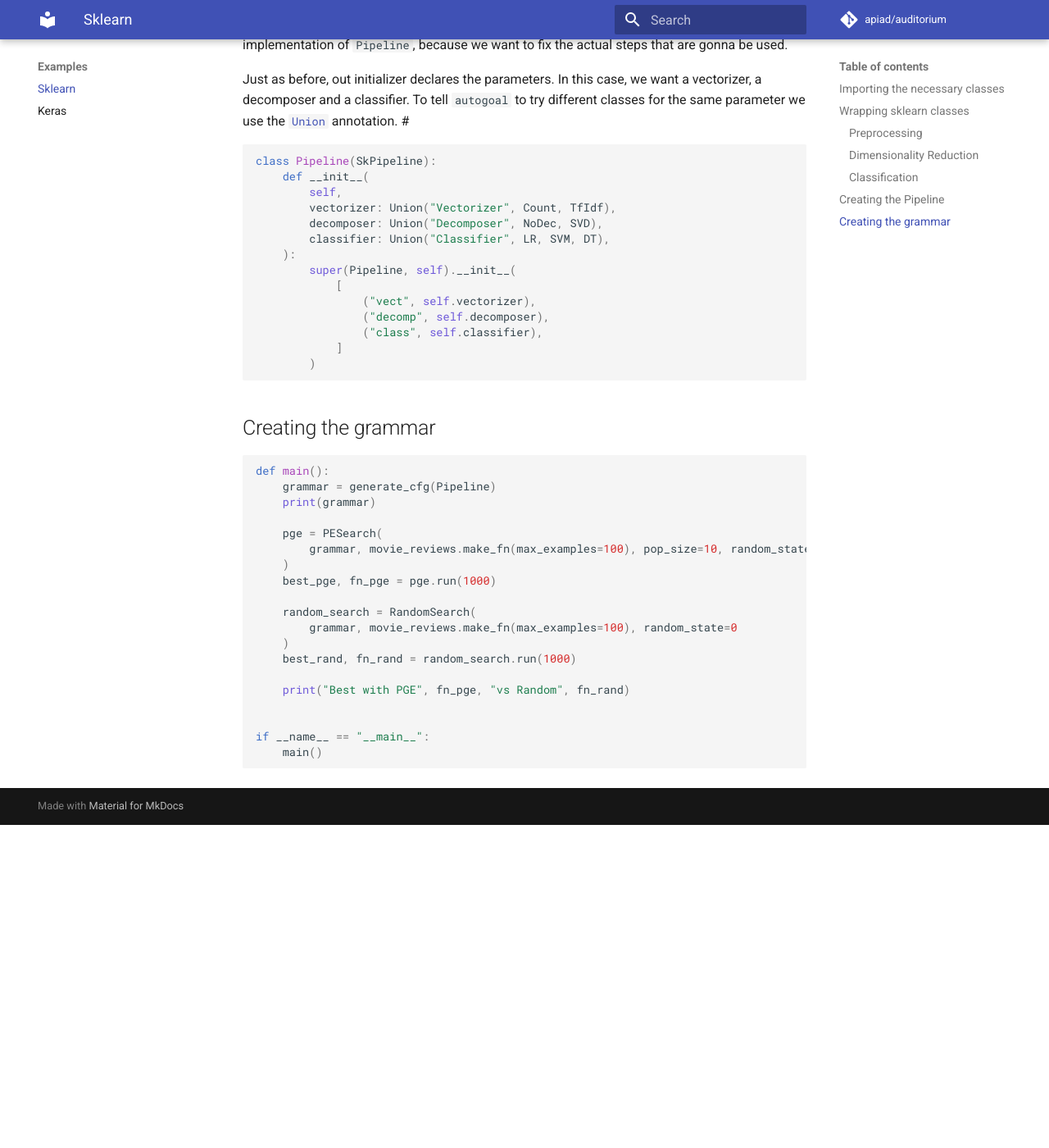
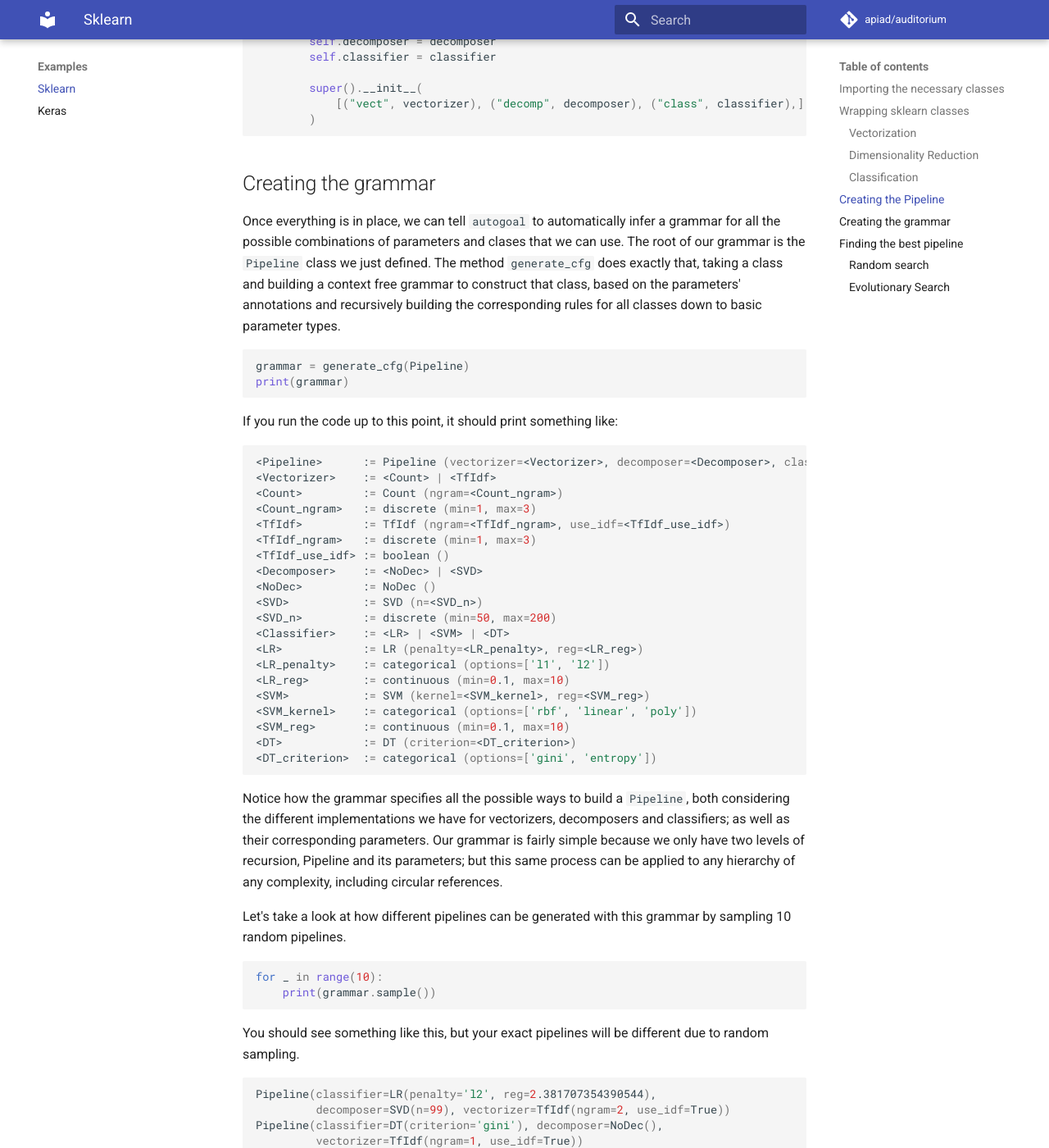
Before and after one commit to autogoal/autogoal, an MkDocs documentation site: the page built from docs/examples/sklearn_simple_grammar.md, in a window 1280 px wide and 1400 px high, scrolled down 4215 px. Shown: the whole window at 82% size. Built offline with MkDocs 1.6.1 and Material for MkDocs 9.7.7, drawn with Linux system fonts in a browser that asks for light colours; comment, search, counter and statistics services are not loaded; before the commit the page ends 5221 px from its top, so only the background shows below that; some of the changed text lies outside the part shown.

Commit message:
Update docs

````diff
--- a/docker-compose.yml
+++ b/docker-compose.yml
@@ -11,5 +11,7 @@
     volumes:
       - "./:/code"
       - "./autogoal:/usr/local/lib/python3.6/site-packages/autogoal"
+      - "~/nltk_data:/root/nltk_data"
+      - "~/.ssh/id_rsa:/root/.ssh/id_rsa"
     command: ["jupyter", "lab", "--allow-root", "--NotebookApp.password=", "--NotebookApp.token=", "--ip=0.0.0.0"]
     network_mode: host
--- a/docs/examples/sklearn_simple_grammar.md
+++ b/docs/examples/sklearn_simple_grammar.md
@@ -67,7 +68,7 @@
 
 ```python
 
-from autogoal.search import RandomSearch, PESearch
+from autogoal.search import RandomSearch, PESearch, EnlightenLogger # <-- for logging, duh
 
 ```
 
@@ -90,7 +91,7 @@
 grammar and for which possible values.
 Let's begin with the easier ones, the preprocessing tools.
 
-### Preprocessing
+### Vectorization
 
 The `CountVectorizer` class has many parameters that we might want to tune, but
 in this example we are interested only in trying different n-gram combinations.
@@ -104,19 +105,16 @@
 
 class Count(CountVectorizer):
     def __init__(self, ngram: Discrete(1, 3)):
-        super(Count, self).__init__(ngram_range=(1, ngram))
+        super().__init__(ngram_range=(1, ngram))
         self.ngram = ngram
-
-    def __repr__(self):
-        return "Count(ngram=%r)" % self.ngram
 
 
 ```
 
 !!! note
-    The `__repr__()` method is only here for documentation purposes, so that when we call `print()`
-    we get to see the actual parameters that where selected. That's also the reason why we store
-    `ngram` in the `__init__()` method.
+    The reason why we store `ngram` in the `__init__()` method is
+    for documentation purposes, so that when we call `print()`
+    we get to see the actual parameters that where selected.
 
 Now we will do the same with the `TfIdfVectorizer` class, but this time we also want to
 explore automatically whether enabling or disabling `use_idf` is better.
@@ -126,12 +124,9 @@
 
 class TfIdf(TfidfVectorizer):
     def __init__(self, ngram: Discrete(1, 3), use_idf: Boolean()):
-        super(TfIdf, self).__init__(ngram_range=(1, ngram), use_idf=use_idf)
+        super().__init__(ngram_range=(1, ngram), use_idf=use_idf)
         self.ngram = ngram
         self.use_idf = use_idf
-
-    def __repr__(self):
-        return "TfIdf(ngram=%r, use_idf=%r)" % (self.ngram, self.use_idf)
 
 
 ```
@@ -149,11 +144,8 @@
 
 class SVD(TruncatedSVD):
     def __init__(self, n: Discrete(50, 200)):
-        super(SVD, self).__init__(n_components=n)
+        super().__init__(n_components=n)
         self.n = n
-
-    def __repr__(self):
-        return "SVD(n=%r)" % self.n
 
 
 ```
@@ -199,33 +191,24 @@
 
 class LR(LogisticRegression):
     def __init__(self, penalty: Categorical("l1", "l2"), reg: Continuous(0.1, 10)):
-        super(LR, self).__init__(penalty=penalty, C=reg, solver="liblinear")
+        super().__init__(penalty=penalty, C=reg, solver="liblinear")
         self.penalty = penalty
         self.reg = reg
-
-    def __repr__(self):
-        return "LR(penalty=%r, reg=%r)" % (self.penalty, self.reg)
 
 
 class SVM(SVC):
     def __init__(
         self, kernel: Categorical("rbf", "linear", "poly"), reg: Continuous(0.1, 10)
     ):
-        super(SVM, self).__init__(C=reg, kernel=kernel)
+        super().__init__(C=reg, kernel=kernel)
         self.kernel = kernel
         self.reg = reg
-
-    def __repr__(self):
-        return "SVM(kernel=%r, reg=%r)" % (self.kernel, self.reg)
 
 
 class DT(DecisionTreeClassifier):
     def __init__(self, criterion: Categorical("gini", "entropy")):
-        super(DT, self).__init__(criterion=criterion)
+        super().__init__(criterion=criterion)
         self.criterion = criterion
-
-    def __repr__(self):
-        return "DT(criterion=%r)" % self.criterion
 
 
 ```
@@ -239,9 +222,12 @@
 
 Just as before, out initializer declares the parameters. In this case, we
 want a vectorizer, a decomposer and a classifier. To tell `autogoal` to try
-different classes for the same parameter we use the [`Union`](/api/cfg#unions) annotation. #
+different classes for the same parameter we use the [`Union`](/api/cfg#unions) annotation.
+Likewise, just as before, we have to call the base initializer, this time passing the
+corresponding configuration for an [`sklearn` pipeline](https://scikit-learn.org/stable/modules/generated/sklearn.pipeline.Pipeline.html).
 
 ```python
+
 
 class Pipeline(SkPipeline):
     def __init__(
@@ -250,41 +236,170 @@
         decomposer: Union("Decomposer", NoDec, SVD),
         classifier: Union("Classifier", LR, SVM, DT),
     ):
-        super(Pipeline, self).__init__(
-            [
-                ("vect", self.vectorizer),
-                ("decomp", self.decomposer),
-                ("class", self.classifier),
-            ]
+        self.vectorizer = vectorizer
+        self.decomposer = decomposer
+        self.classifier = classifier
+
+        super().__init__(
+            [("vect", vectorizer), ("decomp", decomposer), ("class", classifier),]
         )
 
 
 ```
 
-
 ## Creating the grammar
 
+Once everything is in place, we can tell `autogoal` to automatically infer a grammar
+for all the possible combinations of parameters and clases that we can use.
+The root of our grammar is the `Pipeline` class we just defined. The method `generate_cfg`
+does exactly that, taking a class and building a context free grammar to construct
+that class, based on the parameters' annotations and recursively building the corresponding
+rules for all classes down to basic parameter types.
 
 ```python
 
+grammar = generate_cfg(Pipeline)
+print(grammar)
 
-def main():
-    grammar = generate_cfg(Pipeline)
-    print(grammar)
+```
 
-    pge = PESearch(
-        grammar, movie_reviews.make_fn(max_examples=100), pop_size=10, random_state=0
-    )
-    best_pge, fn_pge = pge.run(1000)
+If you run the code up to this point, it should print something like:
 
-    random_search = RandomSearch(
-        grammar, movie_reviews.make_fn(max_examples=100), random_state=0
-    )
-    best_rand, fn_rand = random_search.run(1000)
+```bash
+<Pipeline>      := Pipeline (vectorizer=<Vectorizer>, decomposer=<Decomposer>, classifier=<Classifier>)
+<Vectorizer>    := <Count> | <TfIdf>
+<Count>         := Count (ngram=<Count_ngram>)
+<Count_ngram>   := discrete (min=1, max=3)
+<TfIdf>         := TfIdf (ngram=<TfIdf_ngram>, use_idf=<TfIdf_use_idf>)
+<TfIdf_ngram>   := discrete (min=1, max=3)
+<TfIdf_use_idf> := boolean ()
+<Decomposer>    := <NoDec> | <SVD>
+<NoDec>         := NoDec ()
+<SVD>           := SVD (n=<SVD_n>)
+<SVD_n>         := discrete (min=50, max=200)
+<Classifier>    := <LR> | <SVM> | <DT>
+<LR>            := LR (penalty=<LR_penalty>, reg=<LR_reg>)
+<LR_penalty>    := categorical (options=['l1', 'l2'])
+<LR_reg>        := continuous (min=0.1, max=10)
+<SVM>           := SVM (kernel=<SVM_kernel>, reg=<SVM_reg>)
+<SVM_kernel>    := categorical (options=['rbf', 'linear', 'poly'])
+<SVM_reg>       := continuous (min=0.1, max=10)
+<DT>            := DT (criterion=<DT_criterion>)
+<DT_criterion>  := categorical (options=['gini', 'entropy'])
+```
 
-    print("Best with PGE", fn_pge, "vs Random", fn_rand)
+Notice how the grammar specifies all the possible ways to build a `Pipeline`,
+both considering the different implementations we have for vectorizers, decomposers and classifiers;
+as well as their corresponding parameters. Our grammar is fairly simple because we only have
+two levels of recursion, Pipeline and its parameters; but this same process can be applied to any
+hierarchy of any complexity, including circular references.
 
+Let's take a look at how different pipelines can be generated with this grammar by sampling
+10 random pipelines.
 
-if __name__ == "__main__":
-    main()
+```python
+
+for _ in range(10):
+    print(grammar.sample())
+
 ```
+
+You should see something like this, but your exact pipelines will be different due to random sampling.
+
+```bash
+Pipeline(classifier=LR(penalty='l2', reg=2.381707354390544),
+         decomposer=SVD(n=99), vectorizer=TfIdf(ngram=2, use_idf=True))
+Pipeline(classifier=DT(criterion='gini'), decomposer=NoDec(),
+         vectorizer=TfIdf(ngram=1, use_idf=True))
+Pipeline(classifier=LR(penalty='l2', reg=6.910387345035382), decomposer=NoDec(),
+         vectorizer=Count(ngram=1))
+Pipeline(classifier=DT(criterion='gini'), decomposer=SVD(n=147),
+         vectorizer=Count(ngram=2))
+Pipeline(classifier=DT(criterion='entropy'), decomposer=SVD(n=97),
+         vectorizer=TfIdf(ngram=1, use_idf=True))
+Pipeline(classifier=LR(penalty='l1', reg=5.673920890471801),
+         decomposer=SVD(n=98), vectorizer=TfIdf(ngram=1, use_idf=False))
+Pipeline(classifier=SVM(kernel='poly', reg=4.658013333072327),
+         decomposer=NoDec(), vectorizer=Count(ngram=1))
+Pipeline(classifier=SVM(kernel='linear', reg=7.105445268768045),
+         decomposer=NoDec(), vectorizer=TfIdf(ngram=2, use_idf=False))
+Pipeline(classifier=SVM(kernel='linear', reg=1.7737620816556527),
+         decomposer=NoDec(), vectorizer=TfIdf(ngram=3, use_idf=True))
+Pipeline(classifier=DT(criterion='gini'), decomposer=NoDec(),
+         vectorizer=Count(ngram=2))
+```
+
+## Finding the best pipeline
+
+To continue with the example, we will now search for the best pipeline.
+We will explore two different search strategies: a random search and a probabilistic
+evolutionary search that _should_ be better than the random.
+
+We will evaluate our pipelines on the `movie_reviews` corpus. For that purpose
+we need a fitness function, which is a simple callable that takes a pipeline and outputs
+a score. Fortunately, the `movie_reviews.make_fn` function does this for us, taking
+care of train/test splitting, fitting a pipeline in the training set and computing
+the accuracy on the test set.
+
+```python
+
+fitness_fn = movie_reviews.make_fn(examples=100)
+
+```
+
+### Random search
+
+The `RandomSearch` strategy simply calls `grammar.sample()` a bunch of times
+and stores the best performing pipeline. It has no intelligence whatsoever,
+but it serves as a good baseline implementation.
+
+We will run it for a total of `1000` fitness evaluations, or equivalently, a total
+of `1000` different random pipelines. To see what's actually going on we will use
+the wonderfull `enlighten` library through our implementation `EnlightenLogger`.
+
+```python
+
+logger = EnlightenLogger(log_solutions=True)
+
+random_search = RandomSearch(grammar, fitness_fn, random_state=0)
+best_rand, fn_rand = random_search.run(1000, logger=logger)
+
+```
+
+!!! note
+    For reproducibility purposes we can pass a fixed random seed in `random_state`.
+
+### Evolutionary Search
+
+Random search is fun, but to search with purpose, we need a more intelligent sampling
+strategy. The `PESearch` (short for Probabilistic Evolutionary Search, phew), does just that.
+It starts with a random sampling strategy, but as it evaluates more pipelines, it modifies
+an probabilistic sampling model so that pipelines similar to the best ones found are more
+commonly sampled.
+
+There are three main parameters for `PESearch`.
+
+* The `pop_size` parameter indicates how many pipelines
+to sample between each update to the probabilistic model.
+* The `selection` parameter indicates how
+many of the best pipelines found are used to update the model.
+* The `learning_factor` allows to weight more the new updated model against the previous one.
+
+All in all these three parameters control the balance between **exploration** and **exploitation**,
+which is a complicated topic, to say the least, in evolutionary optimization.
+Here we set them to sensible values, but when in doubt, just use the defaults.
+
+```python
+
+pge = PESearch(grammar, fitness_fn, pop_size=10, selection=0.5, learning_factor=0.25, random_state=0)
+best_pge, fn_pge = pge.run(1000, logger=logger)
+
+```
+
+Finally let's see what came through:
+
+```python
+
+print("PESearch     :", fn_rand, best_pge)
+print("RandomSearch :", fn_rand, best_rand)
+```
````
Also changed, not shown: other parts of docs/examples/sklearn_simple_grammar.md (+1 -0 lines), Readme.md (+3 -3 lines), 4 other files.
